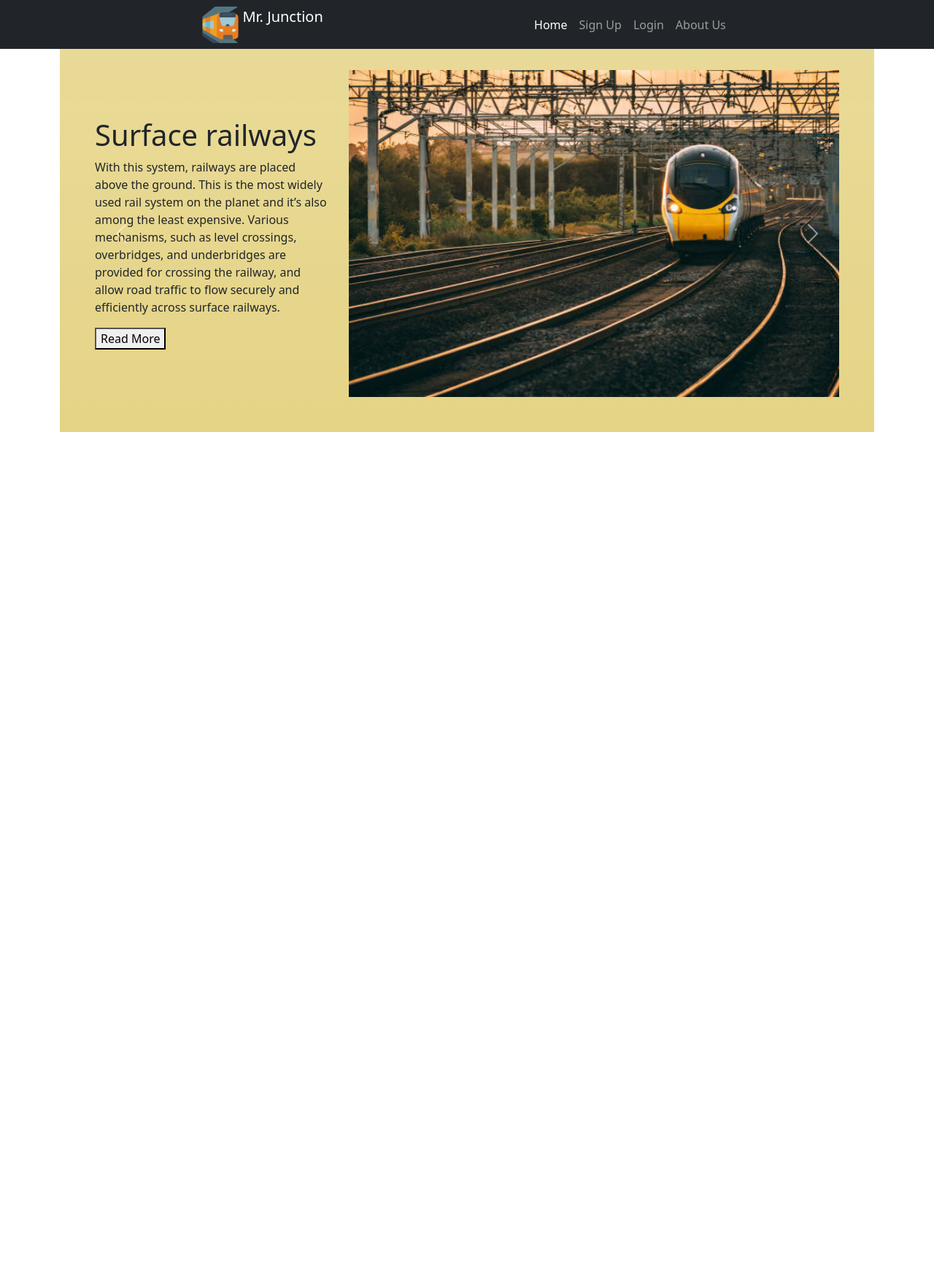
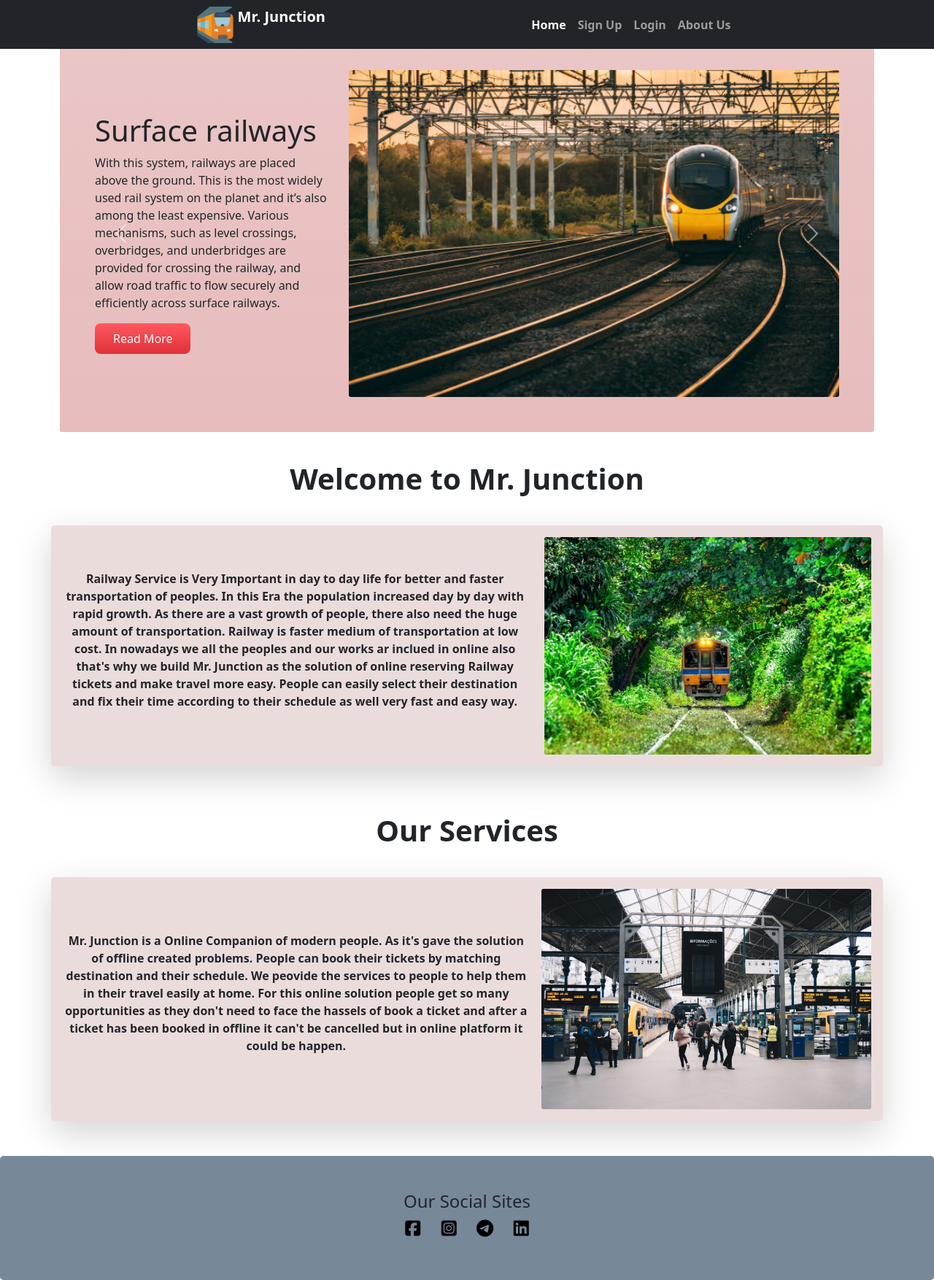
Before and after one commit to SmritySarkar/railwaySystem, a Django app: page / in a window 1280 px wide. Shown: the whole page at 73% size. Before the commit the page ends 592 px from the top, so only its background shows below. Run offline with Django 3.2, Linux system fonts and the light colour scheme; some libraries are stand-ins or nearby versions.

Commit message:
Home page complete

```diff
--- a/static/css/index.css
+++ b/static/css/index.css
@@ -1,3 +1,51 @@
 .slider-background {
-    background-color: #e4d281f3;
+    background-color: #e6babaf5;
 }
+
+.custom-button-color {
+    color: white;
+    border-radius: 8px;
+    padding: 9px 25px;
+    border: none;
+    background-image: linear-gradient(to bottom, #ff5860 0%, #e03038 100%);
+
+}
+
+.hover-effect:hover {
+    background-color: rgb(11, 93, 126);
+}
+
+.custom-text-color:hover {
+    color: white;
+}
+
+.text-color {
+    color: black;
+}
+
+.text-field-bg {
+    background-color: rgb(235, 220, 220);
+}
+
+.photo-frame {
+    position: relative;
+    overflow: hidden;
+}
+
+.photo-frame:hover .photo {
+    transform: scale(1.2) rotate(45deg);
+    transition: transform 2s ease-in-out;
+
+}
+
+.footer-bg {
+    background-color: lightslategrey;
+}
+
+.fab {
+    color: black;
+}
+
+.fab:hover {
+    color: rgb(78, 40, 245);
+}
--- a/templates/index.html
+++ b/templates/index.html
@@ -21,6 +21,12 @@
 
    <link href="https://cdn.jsdelivr.net/npm/bootstrap@5.0.2/dist/css/bootstrap.min.css" rel="stylesheet" integrity="sha384-EVSTQN3/azprG1Anm3QDgpJLIm9Nao0Yz1ztcQTwFspd3yD65VohhpuuCOmLASjC" crossorigin="anonymous">
 
+   {% comment %}=====================
+    font-awesome kit goes here
+    =================={% endcomment %}
+
+    <script src="https://kit.fontawesome.com/1a65e55d4c.js" crossorigin="anonymous"></script>
+
 </head>
 <body>
 
@@ -28,11 +34,11 @@
  header goes here
  ------------{% endcomment %}
 <header>
-    <nav class="navbar navbar-expand-lg navbar-dark bg-dark fixed-top">
+    <nav class="navbar navbar-expand-lg  fixed-top navbar-dark bg-dark mb-2">
         <div class="container-fluid d-flex justify-content-evenly">
 
-            <div class="brand-logo">
-                <a class="navbar-brand" href="#">
+            <div class="brand-logo  ">
+                <a class="navbar-brand fw-bolder " href="#">
                 <img src="{% static 'images/brand-logo.png' %}" alt="" width="50" height="50" class="d-inline-block align-text-top">
                 Mr. Junction
                 </a>
@@ -44,17 +50,17 @@
         <div class="nav-items">
                 <div class="collapse navbar-collapse" id="navbarNav">
                     <ul class="navbar-nav">
-                        <li class="nav-item">
-                        <a class="nav-link active" aria-current="page" href="#">Home</a>
+                        <li class="nav-item ">
+                        <a class="nav-link active fw-bolder " aria-current="page" href="#">Home</a>
                         </li>
                         <li class="nav-item">
-                        <a class="nav-link" href="#">Sign Up</a>
+                        <a class="nav-link fw-bolder " href="#">Sign Up</a>
+                        </li>
+                        <li class="nav-item ">
+                        <a class="nav-link fw-bolder  " href="#">Login</a>
                         </li>
                         <li class="nav-item">
-                        <a class="nav-link" href="#">Login</a>
-                        </li>
-                        <li class="nav-item">
-                        <a class="nav-link" href="#">About Us</a>
+                        <a class="nav-link fw-bolder  " href="#">About Us</a>
                         </li>
 
                     </ul>
@@ -67,9 +73,9 @@
     {% comment %}============================
     image slider goes below
     ==========================={% endcomment %}
-<section class="container mt-5" >
+<section class="container mt-5 " >
     <div id="carouselExampleControls" class="carousel slide" data-bs-ride="carousel">
-        <div class="carousel-inner">
+        <div class="carousel-inner border-1 rounded-1">
           <div class="carousel-item active rounded">
 
             <div class="row  p-5 slider-background bg-gradient d-flex align-items-center justify-content-center ">
@@ -84,7 +90,7 @@
               </div>
 
               <div class="col-lg-8">
-                <img src="{% static 'images/railway/1st.jpg' %}" class="d-block w-100" alt="...">
+                <img src="{% static 'images/railway/1st.jpg' %}" class="d-block w-100 img-fluid border-1 rounded-1" alt="...">
             </div>
             </div>
           </div>
@@ -104,7 +110,7 @@
                 </div>
 
                 <div class="col-lg-8">
-                  <img src="{% static 'images/railway/2nd.jpg' %}" class="d-block w-100" alt="...">
+                  <img src="{% static 'images/railway/2nd.jpg' %}" class="d-block w-100 img-fluid border-1 rounded-1" alt="...">
               </div>
 
 
@@ -125,7 +131,7 @@
                 </div>
 
                 <div class="col-lg-8">
-                  <img src="{% static 'images/railway/3rd.jpg' %}" class="d-block w-100" alt="...">
+                  <img src="{% static 'images/railway/3rd.jpg' %}" class="d-block w-100 img-fluid border-1 rounded-1" alt="...">
               </div>
 
 
@@ -150,8 +156,78 @@
  =================================={% endcomment %}
 <main>
 
+<section>
+<div class="container-fluid mt-4 mb-4 w-75 border-2 rounded-2 hover-effect ">
+<h1 class="text-center fw-bolder p-3 custom-text-color">Welcome to Mr. Junction</h1>
+</div>
+
+<div class="container text-field-bg border-1 rounded-3 p-3 shadow-lg p-3 mb-5 ">
+<div class="row">
+<div class="col-7  d-flex align-items-center justify-content-center">
+<p class="fw-bold text-center">Railway Service is Very Important in day to day life for better and faster transportation of peoples. In this Era the population increased day by day with rapid growth. As there are a vast growth of people, there also need the huge amount of transportation. Railway is faster medium of transportation at low cost. In nowadays we all the peoples and our works ar inclued in online also that's why we build Mr. Junction as the solution of online reserving Railway tickets and make travel more easy. People can easily select their destination and fix their time according to their schedule as well very fast and easy way. </p>
+</div>
+<div class="col-5  d-flex align-items-center justify-content-center">
+<img src="{% static 'images/railway/mr.png' %}" class="d-block w-100 img-fluid border-1 rounded-1" alt="...">
+</div>
+</div>
+</div>
+</section>
+
+{% comment %}=========================
+Our Services Section goes here
+======================={% endcomment %}
+
+<section>
+<div class="container-fluid mt-4 mb-4 border-2 rounded-2 hover-effect w-75">
+
+<h1 class="text-center fw-bolder p-3 custom-text-color ">Our Services </h1>
+</div>
+
+<div class="container text-field-bg border-1 rounded-3 p-3 shadow-lg p-3 mb-5 ">
+<div class="row g-3 ">
+<div class="col-7  d-flex align-items-center justify-content-center">
+<p class="fw-bold text-center"> Mr. Junction is a Online Companion of modern people. As it's gave the solution of offline created problems. People can book their tickets by matching destination and their schedule. We peovide the services to people to help them in their travel easily at home. For this online solution people get so many opportunities as they don't need to face the hassels of book a ticket and after a ticket has been booked in offline it can't be cancelled but in online platform it could be happen.  </p>
+</div>
+<div class="col-5  d-flex align-items-center justify-content-center photo-frame">
+<img src="{% static 'images/railway/service.png' %}" class="d-block w-100 img-fluid border-1 rounded-1 photo" alt="...">
+</div>
+</div>
+</div>
+
+</section>
+
 </main>
 
+{% comment %}==============================
+    Footer section Goes here
+============================{% endcomment %}
+<footer>
+  <div class="container-fluid p-5 footer-bg border-2 rounded-3 r">
+    <div class="container  d-flex align-items-center justify-content-center">
+      <div>
+      <h4 class="text-center">Our Social Sites</h4>
+
+      {% comment %} social icons  {% endcomment %}
+     <div class="row">
+      <div class="col-3 d-flex align-items-center justify-content-center">
+      <h4><i class="fab fa-facebook-square "></i></h4>
+      </div>
+      <div class="col-3 d-flex align-items-center justify-content-center">
+      <h4><i class="fab fa-instagram-square "></i></h4>
+      </div>
+      <div class="col-3 d-flex align-items-center justify-content-center">
+     <h4> <i class="fab fa-telegram "></i></h4>
+      </div>
+      <div class="col-3 d-flex align-items-center justify-content-center">
+     <h4> <i class="fab fa-linkedin"></i></h4>
+      </div>
+
+
+      </div>
+    </div>
+
+  </div>
+</footer>
 
 {% comment %}=======================================
 Bootstrap script goes there
```
Also changed, not shown: static/images/railway/mr.png (added), static/images/railway/service.png (added).
